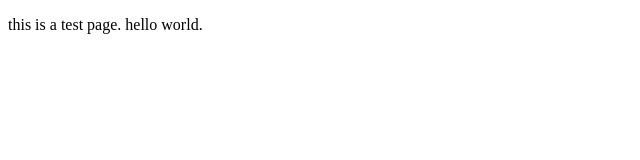
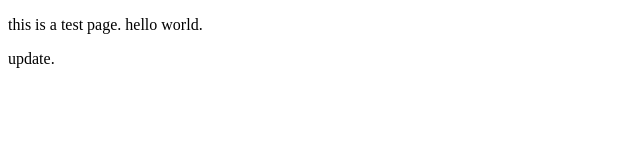
Before and after one commit to kapiecii/netlify-sample, a plain HTML site: page index.html in a window 1280 px wide. Shown: the full height of the page, 0-640 px from the left. Drawn offline with Linux system fonts and the light colour scheme.

Commit message:
update test in index.html

```diff
--- a/index.html
+++ b/index.html
@@ -6,5 +6,6 @@
     </head>
     <body>
             <p>this is a test page. hello world.</p>
+            <p>update.</p>
     </body>
 </html>
```
